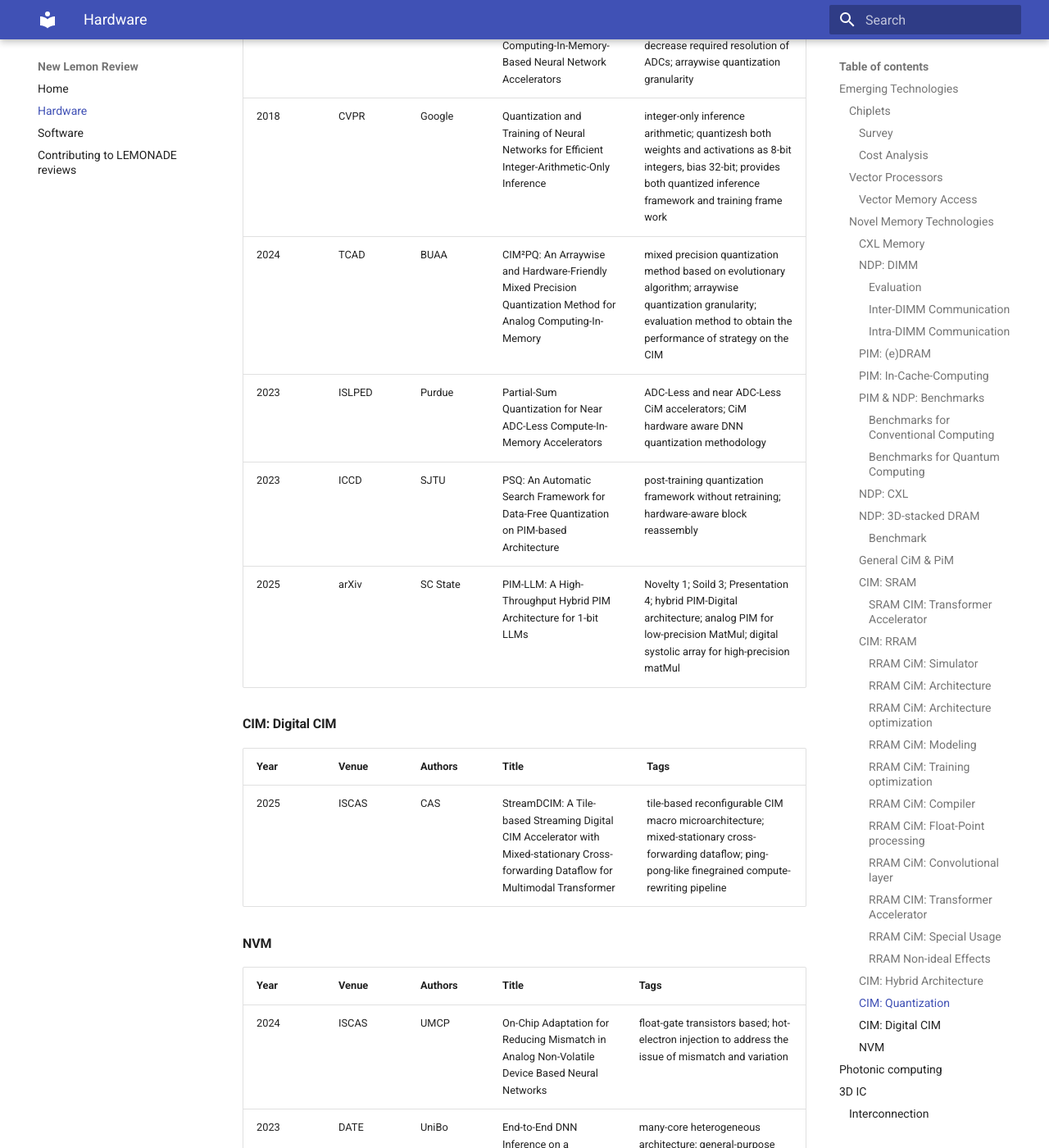
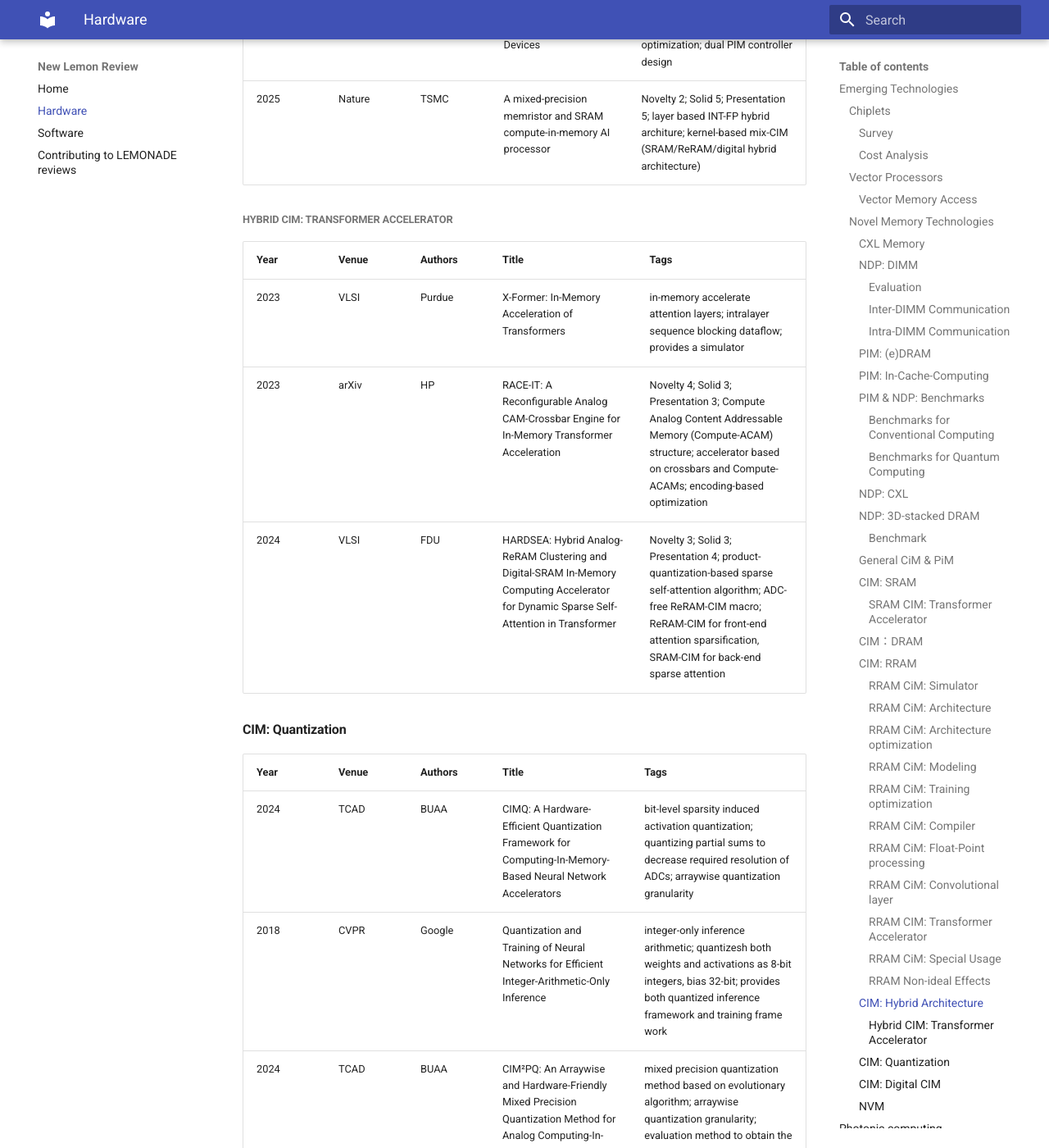
Before and after one commit to pku-lemonade/review, an MkDocs documentation site: the page built from docs/Hardware.md, in a window 1280 px wide and 1400 px high, scrolled down 19375 px. Shown: the whole window at 82% size. Built offline with MkDocs 1.6.1 and Material for MkDocs 9.7.7, drawn with Linux system fonts in a browser that asks for light colours; some of the changed text lies outside the part shown.

Commit message:
Zyb 2025 week16 (#56)
* Fixed spelling.

* Added 2 papers about RRAM CIM Transformer accelerator.

* 3 more papers about CIM for Transformer

```diff
--- a/docs/Hardware.md
+++ b/docs/Hardware.md
@@ -146,6 +146,9 @@
 | 2025 | DATE | PKU | Leveraging Compute-in-Memory for Efficient Generative Model Inference in TPUs | Solid: 2, Novelty: 4, Presentation: 4; architecture model and simulator for CIM-based TPUs; designed for LLM inference |
 | 2023 | arXiv | UKeio | An 818-TOPS/W CSNR-31dB SQNR-45dB 10-bit Capacitor-Reconfiguring Computing-in-Memory Macro with Software-Analog Co-Design for Transformers | Solid: 4, Novelty: 3, Presentation: 1; Capacitor-Reconfiguring analog CIM architecture |
 | 2025 | arXiv | Purdue | Hardware-Software Co-Design for Accelerating Transformer Inference Leveraging Compute-in-Memory | Solid: 3, Novelty: 2, Presentation: 4; SRAM based softmax-friendly CIM architecture for transformer; finer-granularity pipelining strategy |
+| 2025 | arXiv | PKU | Leveraging Compute-in-Memory for Efficient Generative Model Inference in TPUs | Energy-efficient CIM core integration in TPUs (replace the original MXU); CIM-MXU with systolic data path; Array dimension scaling for CIM-MXU;  Area-efficient CIM macro design; Mapping engine for generative model inference |
+| 2024 | JSSC | THU | MulTCIM: Digital Computing-in-Memory-Based Multimodal Transformer Accelerator With Attention-Token-Bit Hybrid Sparsity | Solid: 4, Novelty: 3, Presentation: 5; long reuse elimination scheduler (LRES) to dynamically reshape the attention matrix; runtime token pruner (RTP) to remove insignificant tokens; modal-adaptive CIM network (MACN) to dynamically divide CIM cores into Pipeline; effective-bits-balanced CIM (EBBCIM) macro architecture |
+
 #### CIM：DRAM
 
 | Year | Venue | Authors | Title | Tags |
@@ -231,6 +233,8 @@
 | 2024 | TODAES | HUST | A Cascaded ReRAM-based Crossbar Architecture for Transformer Neural Network Acceleration | cascaded crossbar arrays that uses transimpedance amplifiers; data mapping scheme to store signed operands; ADC virtualization scheme |
 | 2023 | VLSI | HUST | An RRAM-Based Computing-in-Memory Architecture and Its Application in Accelerating Transformer Inference | Solid: 3, Novelty: 4, Presentation: 3; RRAM-based in-memory floating-point computation architecture (RIME); pipelined implementations of MatMul and softmax |
 | 2020 | ICCAD | Duke | ReTransformer: ReRAM-based processing-in-memory architecture for transformer acceleration | Solid: 3, Novelty: 3, Presentation: 4; MatMul does matrix decomposition in scaled dot-product attention; in-memory logic techniques for softmax; sub-matrix pipeline |
+| 2022 | TCAD | KAIST | A Framework for Accelerating Transformer-Based Language Model on ReRAM-Based Architecture | Solid: 2, Novelty: 3, Presentation: 4; window self-attention and window-size search algorithm; ReRAM hardware design optimized for this algorithm |
+| 2020 | ICCD | LSU | ATT: A Fault-Tolerant ReRAM Accelerator for Attention-based Neural Networks | Solid: 2, Novelty: 2, Presentation: 3; ReRAM-based accelerator with pipeline for AttNNs; heuristic redundancy algorithm |
 
 ##### RRAM CiM: Special Usage
 
@@ -242,7 +246,7 @@
 
 ##### RRAM Non-ideal Effects
 
-Non-ideal Aware Methods: data types, training algiruthm, SRAM for compensation. Refer to [Data Type](#data-type).
+Non-ideal Aware Methods: data types, training algorithm, SRAM for compensation. Refer to [Data Type](#data-type).
 
 | Year | Venue | Authors | Title | Tags |
 |-|-|-|-|-|
@@ -261,12 +265,19 @@
 | 2024 | IPDPS | Georgia Tech | Harmonica: Hybrid Accelerator to Overcome Imperfections of Mixed-signal DNN Accelerators | select and transfer imperfectionsensitive weights to digital accelerator; hybrid quantization(weights on analog part is more quantized) |
 | 2023 | GLSVLSI | USC | Heterogeneous Integration of In-Memory Analog Computing Architectures with Tensor Processing Units | hybrid TPU-IMAC architecture; TPU for conv, CIM for fc |
 | 2025 | ASPLOS | CAS | PAPI: Exploiting Dynamic Parallelism in Large Language Model Decoding with a Processing-In-Memory-Enabled Computing System | dynamic parallelism-aware task scheduling for llm decoding; online kernel characterization for heterogeneous architectures; hybrid PIM units for compute-bound and memory-bound kernels |
-| 2025 | arXiv | PKU | Leveraging Compute-in-Memory for Efficient Generative Model Inference in TPUs | Energy-efficient CIM core integration in TPUs (replace the original MXU); CIM-MXU with systolic data path; Array dimension scaling for CIM-MXU;  Area-efficient CIM macro design; Mapping engine for generative model inference |
 | 2025 | arXiv | ASU | H3PIMAP: A Heterogeneity-Aware Multi-Objective DNN Mapping Framework on Electronic-Photonic Processing-in-Memory Architectures | Electronic-Photonic-PIM Accelerator; coresponding mapping framework and evaluation infrastructure |
 | 2024 | ASP-DAC | Keio | OSA-HCIM: On-The-Fly Saliency-Aware Hybrid SRAM CIM with Dynamic Precision Configuration | On-the-fly Saliency-Aware precision configuration scheme; Hybrid CIM Array for DCIM and ACIM using split-port SRAM |
 | 2023 | ICCAD | SJTU | TL-nvSRAM-CIM: Ultra-High-Density Three-Level ReRAM-Assisted Computing-in-nvSRAM with DC-Power Free Restore and Ternary MAC Operations | DCpower-free weight-restore from ReRAM; ternary SRAM-CIM mechanism with differential computing scheme |
 | 2025 | DAC | Chung-Ang Univ. | HH-PIM: Dynamic Optimization of Power and Performance with Heterogeneous-Hybrid PIM for Edge AI Devices | Novelty 2; Solid 4; Presentation 3; heterogeneous-hybrid PIM with HP/LP modules and MRAM/SRAM; dynamic data placement algorithm for energy optimization; dual PIM controller design |
 | 2025 | Nature | TSMC | A mixed-precision memristor and SRAM compute-in-memory AI processor | Novelty 2; Solid 5; Presentation 5; layer based INT-FP hybrid architure; kernel-based mix-CIM (SRAM/ReRAM/digital hybrid architecture) |
+
+##### Hybrid CIM: Transformer Accelerator
+
+| Year | Venue | Authors | Title | Tags |
+|-|-|-|-|-|
+| 2023 | VLSI | Purdue | X-Former: In-Memory Acceleration of Transformers | in-memory accelerate attention layers; intralayer sequence blocking dataflow; provides a simulator |
+| 2023 | arXiv | HP | RACE-IT: A Reconfigurable Analog CAM-Crossbar Engine for In-Memory Transformer Acceleration | Novelty 4; Solid 3; Presentation 3; Compute Analog Content Addressable Memory (Compute-ACAM) structure; accelerator based on crossbars and Compute-ACAMs; encoding-based optimization |
+| 2024 | VLSI | FDU | HARDSEA: Hybrid Analog-ReRAM Clustering and Digital-SRAM In-Memory Computing Accelerator for Dynamic Sparse Self-Attention in Transformer | Novelty 3; Solid 3; Presentation 4; product-quantization-based sparse self-attention algorithm; ADC-free ReRAM-CIM macro; ReRAM-CIM for front-end attention sparsification, SRAM-CIM for back-end sparse attention |
 
 #### CIM: Quantization
 
```
Also changed, not shown: other parts of docs/Hardware.md (+0 -1 lines).
